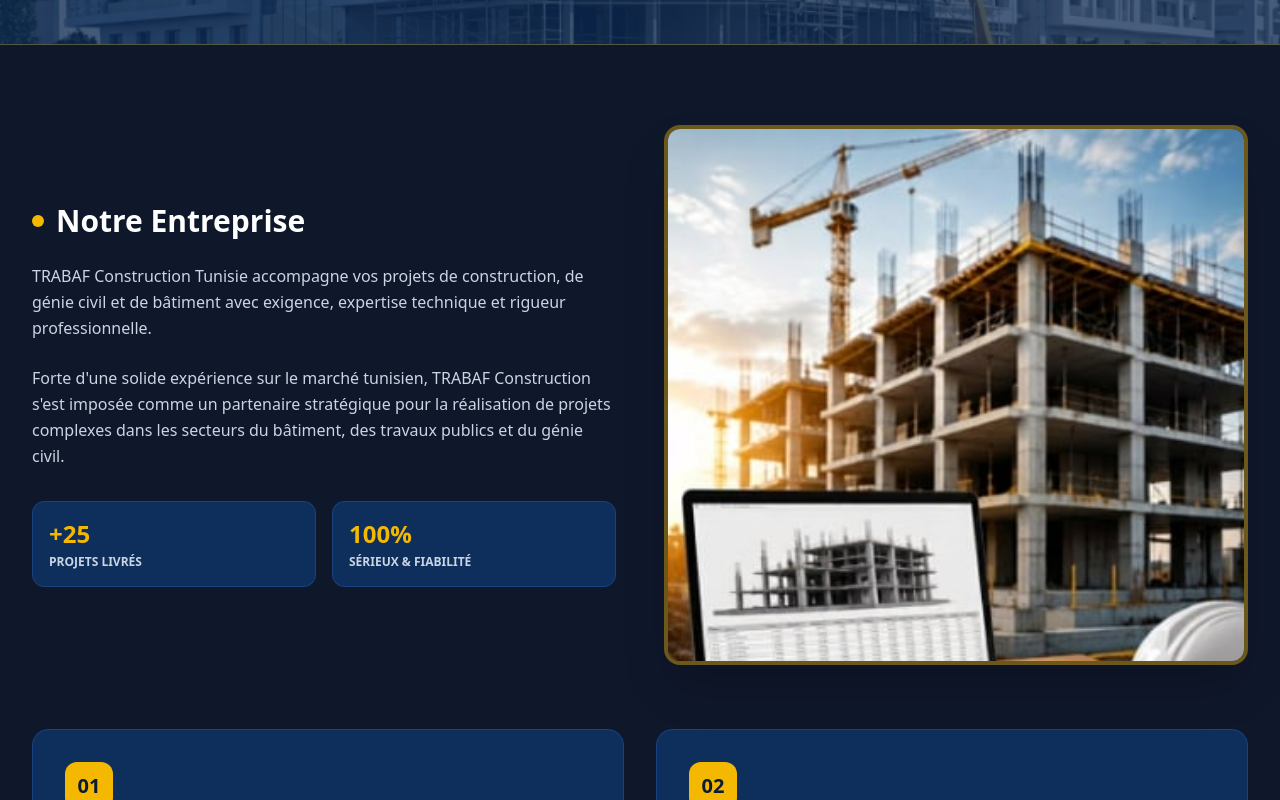
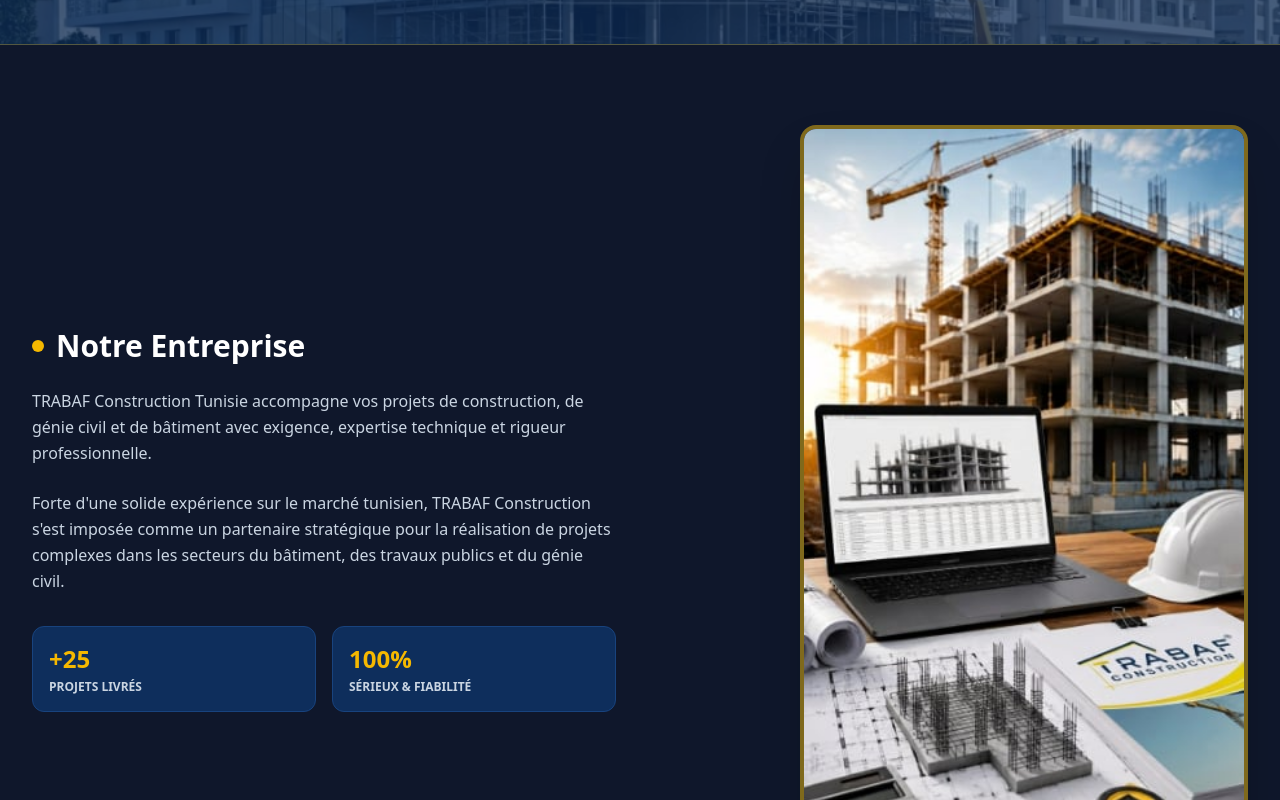
Before and after one commit to amineboukraim/trabaf-construction-tunisie, a Next.js app: page /trabaf-construction-tunisie/a-propos in a window 1280 px wide. Shown: the part 380-1180 px from the top of the page. Built offline with nearby package versions, Linux system fonts and the light colour scheme.

Commit message:
display_full_uncropped_engineering_image

```diff
--- a/app/(public)/a-propos/page.tsx
+++ b/app/(public)/a-propos/page.tsx
@@ -88,15 +88,18 @@
             </div>
           </div>
 
-          {/* Official Engineering & Construction Office Image */}
-          <div className="relative h-[480px] sm:h-[540px] rounded-2xl overflow-hidden shadow-2xl border-4 border-[#F5B800]/40">
-            <Image
-              src={getImagePath('/images/about_engineering.png')}
-              alt="Ingénierie & Chantier TRABAF Construction"
-              fill
-              className="object-cover object-top"
-              priority
-            />
+          {/* Official Engineering & Construction Office Image — FULL DISPLAY UNCROPPED */}
+          <div className="flex justify-center lg:justify-end">
+            <div className="relative w-full max-w-md rounded-2xl overflow-hidden shadow-2xl border-4 border-[#F5B800]/50 bg-[#081B38]">
+              <Image
+                src={getImagePath('/images/about_engineering.png')}
+                alt="Ingénierie & Chantier TRABAF Construction"
+                width={540}
+                height={960}
+                className="w-full h-auto object-contain block"
+                priority
+              />
+            </div>
           </div>
         </div>
 
```
